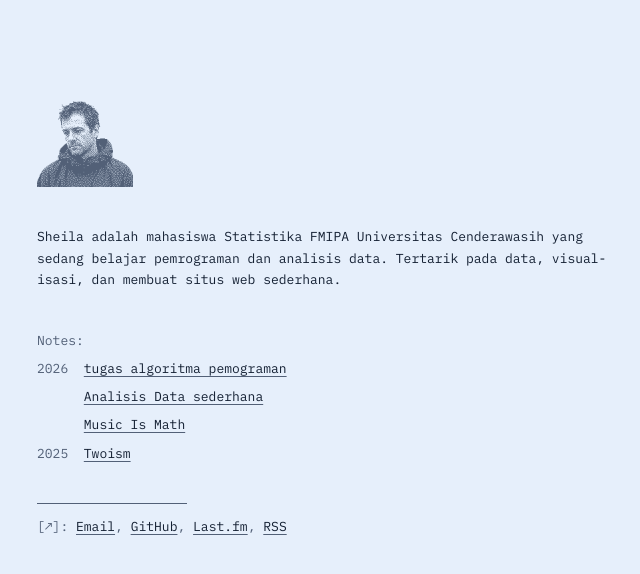
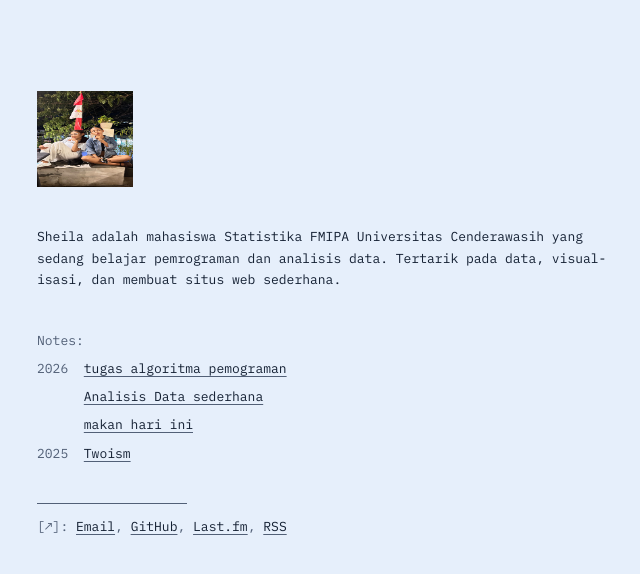
Before and after one commit to sheila95123/sheila95123.github.io, an Astro site: page / in a window 1280 px wide. Shown: the whole page, without its empty margins (54-694 px from the left). Built offline with nearby package versions, Linux system fonts and the light colour scheme; Astro itself is replaced by a stand-in of ours; no server answers.

Commit message:
Mengganti foto profil

```diff
--- a/src/consts.ts
+++ b/src/consts.ts
@@ -3,8 +3,8 @@ export const SITE_DESCRIPTION = 'Notes from a beautiful place out in the country
 export const SITE_URL = process.env.SITE_URL || 'https://example.com';
 
 export const PORTRAIT: { light: string; dark?: string } | undefined = {
-  light: '/portrait-light.webp',
-  dark: '/portrait-dark.webp',
+  light: '/sheila.jpg',
+  dark: '/sheila.jpg',
 };
 
 export const LINKS = [
--- a/src/content/notes/music-is-math.mdx
+++ b/src/content/notes/music-is-math.mdx
@@ -1,5 +1,5 @@
 ---
-title: Music Is Math
+title: makan hari ini
 pubDate: 2026-01-15T10:00:00Z
 updatedDate: 2026-02-01T10:00:00Z
 description: Everything a note can contain
```
Also changed, not shown: public/sheila.jpg (added).
